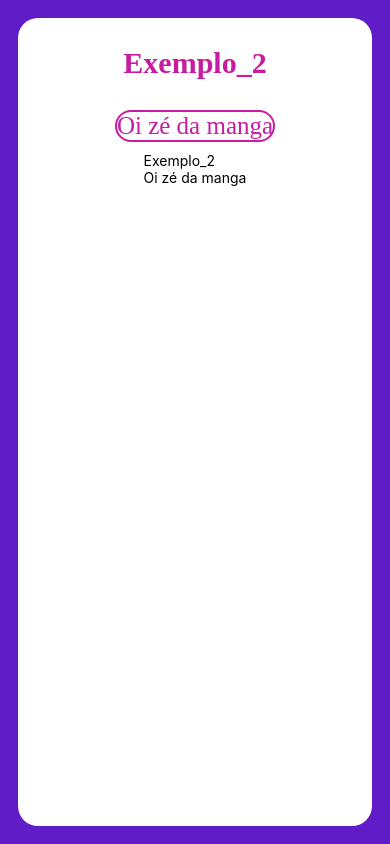
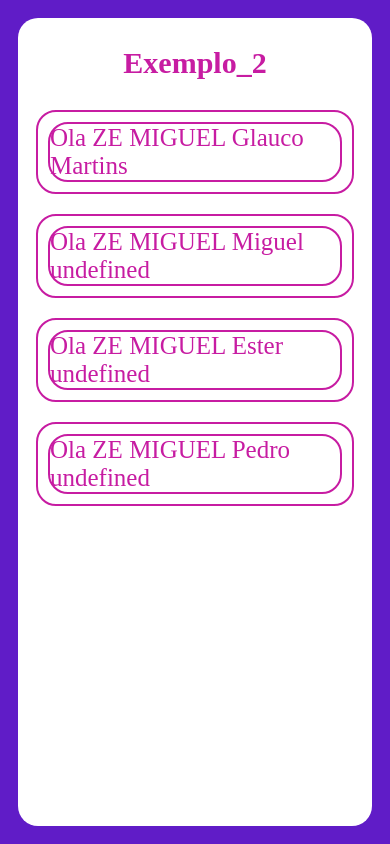
Before and after one commit to Grinaldi20/aula_expo_0, a React Native app: screen / in a window 390 px wide. Built offline with nearby package versions, Linux system fonts and the light colour scheme.

Commit message:
16-04-24

```diff
--- a/components/exemplo_2/index.js
+++ b/components/exemplo_2/index.js
@@ -7,9 +7,12 @@ function Exemplo2 ( ) {
     return(
         <View style={styles.container}>
             <Text style={styles.titulo}>Exemplo_2</Text>
-            <Text style={styles.viewmensagem}>Oi zé da manga</Text>
 
-<Mensagem></Mensagem>
+
+<Mensagem nome='Glauco' sobrenome='Martins'/>
+<Mensagem nome='Miguel' idade={13}/>
+<Mensagem nome='Ester'/>
+<Mensagem nome='Pedro'/>
 
         </View>
     );
--- a/components/exemplo_2/mensagem/index.js
+++ b/components/exemplo_2/mensagem/index.js
@@ -2,11 +2,10 @@ import { View, Text } from 'react-native'
 
 import styles from './styles';
 
-export default function Mensagem () {
+export default function Mensagem ( {nome , sobrenome} ) {
     return(
-        <View style={styles.container}>
-        <Text style={styles.titulo}>Exemplo_2</Text>
-        <Text style={styles.viewmensagem}>Oi zé da manga</Text>
+    <View style={styles.viewmensagem} >
+        <Text style={styles.viewmensagem}>{`Ola ZE MIGUEL ${nome}  ${sobrenome}`}</Text>
 
     </View>
     );
--- a/components/exemplo_2/mensagem/styles.js
+++ b/components/exemplo_2/mensagem/styles.js
@@ -0,0 +1,27 @@
+import {StyleSheet} from 'react-native';
+
+
+
+
+const styles = StyleSheet.create ({
+
+    mensagem: {
+        fontSize:25,
+        margin:10,
+        color:'#c71ca2',
+        fontFamily:'Vineta BT',
+    },
+    viewmensagem: {
+        borderWidth:2,
+        borderColor: '#c71ca2',
+        borderRadius:20,
+        fontSize:25,
+        margin:10,
+        color:'#c71ca2',
+        fontFamily:'Vineta BT',
+        marginBottom:10 ,
+    },
+
+});
+
+export default styles;
```
